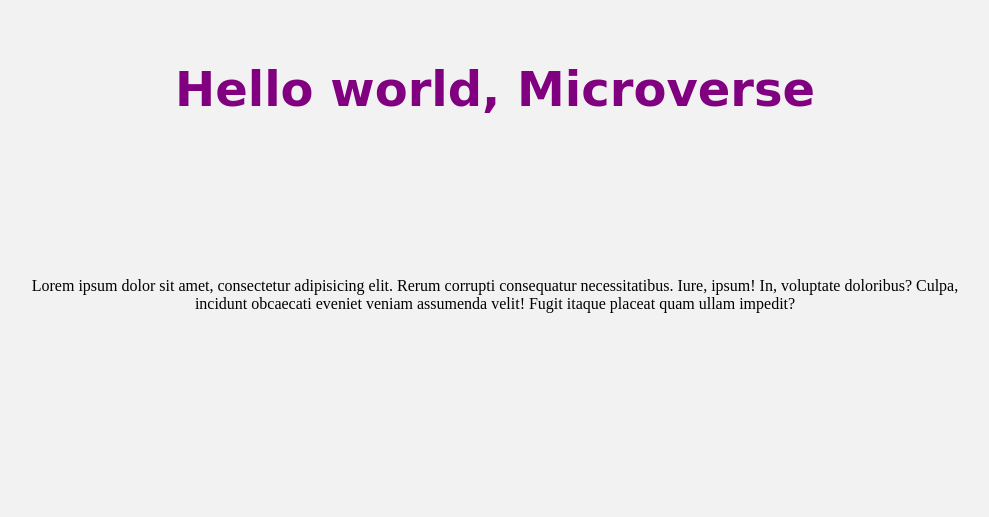
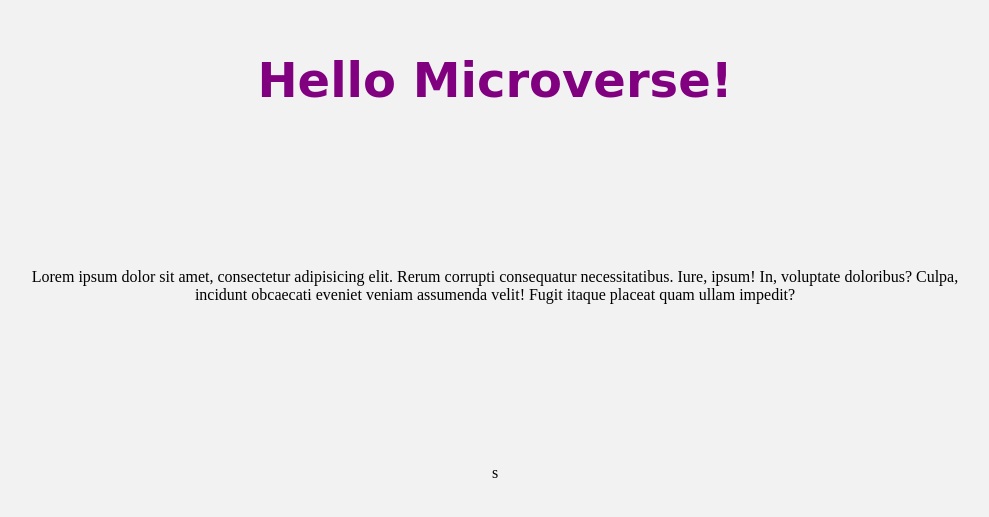
Before and after one commit to Codooze/linters-Microverse, a website: page index.html in a window 1280 px wide. Shown: the part 133-650 px from the top of the page, without its empty margins (145-1134 px from the left). Drawn offline with Linux system fonts and the light colour scheme.

Commit message:
greeting and pull req test

```diff
--- a/index.html
+++ b/index.html
@@ -6,7 +6,7 @@
     <link rel="stylesheet" href="style.css" />
   </head>
   <body>
-    <h1>Hello world, Microverse</h1>
+    <h1 class="greeting">Hello Microverse!</h1>
     <p>
       Lorem ipsum dolor sit amet, consectetur adipisicing elit. Rerum corrupti
       consequatur necessitatibus. Iure, ipsum! In, voluptate doloribus? Culpa,
@@ -15,3 +15,4 @@
     </p>
   </body>
 </html>
+s
--- a/style.css
+++ b/style.css
@@ -12,7 +12,7 @@
   background-color: #f2f2f2;
 }
 
-h1 {
+.greeting {
   text-align: center;
   font-family: cursive;
   font-size: 3rem;
```
Also changed, not shown: 1 other file.
